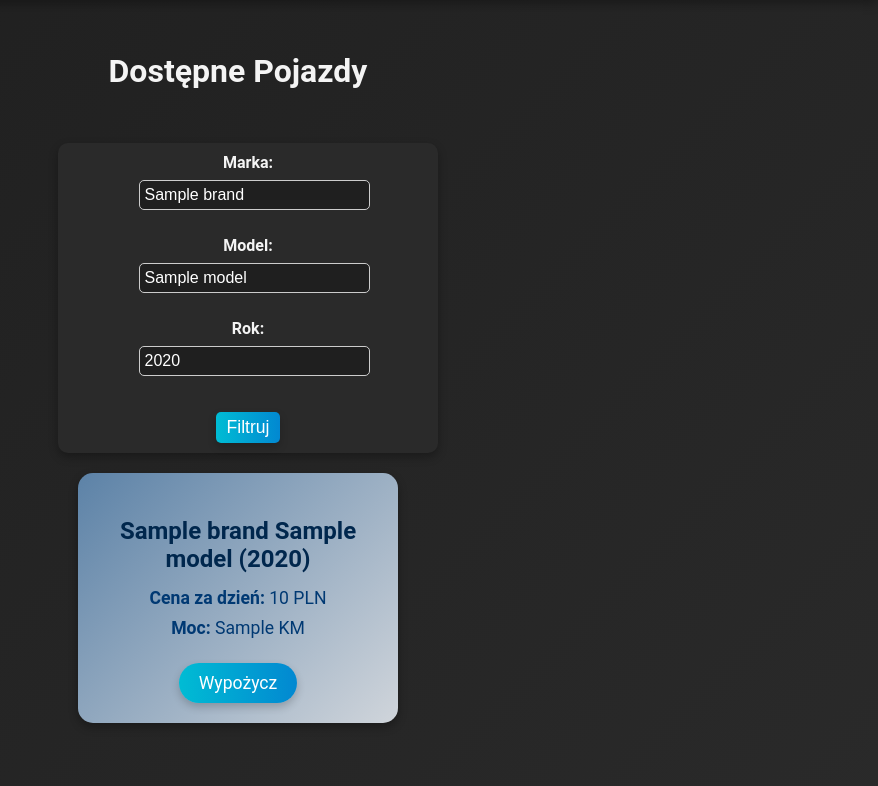
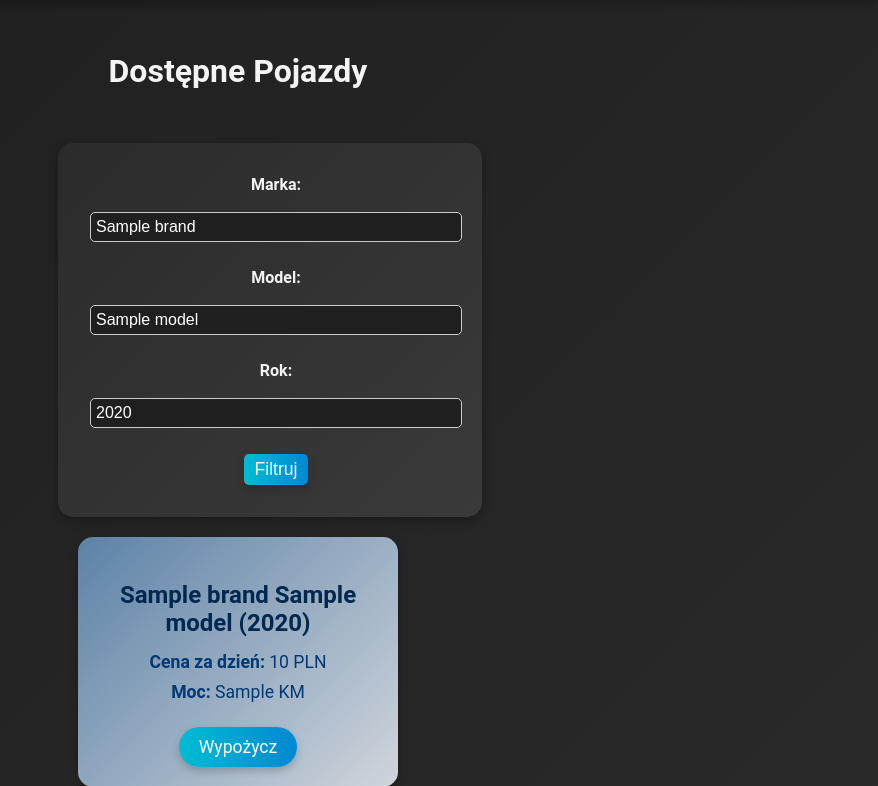
Before and after one commit to Macsok/Full-Stack-Rental-Application, a Flask app: template web/templates/cars.html in a window 1280 px wide. Shown: the part 131-917 px from the top of the page, without its empty margins (402-1280 px from the left). Run offline with Flask 3, Linux system fonts and the light colour scheme; the template is opened without the code that fills it: most values are stand-ins (such as "Sample title", 1, 10 or a date in 2020).

Commit message:
feat: centered forms

```diff
--- a/web/static/style.css
+++ b/web/static/style.css
@@ -276,28 +276,21 @@
     justify-content: center;
     gap: 10px;
     margin-bottom: 20px;
-    max-width: 600px;
-    margin: 0 auto 20px auto;
-    padding: 10px;
-    background: #2a2a2a;
-    border-radius: 10px;
     flex-wrap: wrap;
     align-items: center;
+    max-width: 800px;
+    margin: 0 auto;
 }
 
 .filter-form label {
     color: #f4f4f4;
     font-weight: bold;
-    flex-basis: 100%;
-    text-align: center;
 }
 
 .filter-form input {
     padding: 5px;
     border-radius: 5px;
     border: 1px solid #ccc;
-    flex: 1;
-    min-width: 150px;
 }
 
 .filter-form .btn {
@@ -308,6 +301,8 @@
     border: none;
     cursor: pointer;
     transition: background-color 0.3s ease;
-    flex-basis: 100%;
-    margin-top: 10px;
 }
+
+.filter-form .btn:hover {
+    background-color: #0056b3;
+}
--- a/web/templates/cars.html
+++ b/web/templates/cars.html
@@ -13,18 +13,12 @@
     <h1 style="text-align: center; margin-top: 20px;">Dostępne Pojazdy</h1>
     <main>
         <form method="POST" action="{{ url_for('cars') }}" class="filter-form">
-            <div class="filter-input">
             <label for="brand">Marka:</label>
             <input type="text" name="brand" id="brand" value="{{ filters.get('brand', '') }}">
-            </div>
-            <div class="filter-input">
             <label for="model">Model:</label>
             <input type="text" name="model" id="model" value="{{ filters.get('model', '') }}">
-            </div>
-            <div class="filter-input">
             <label for="year">Rok:</label>
             <input type="number" name="year" id="year" value="{{ filters.get('year', '') }}">
-            </div>
             <button type="submit" class="btn">Filtruj</button>
         </form>
         {% if cars %}
```
Lines whose indentation alone changed are shown as unchanged.
